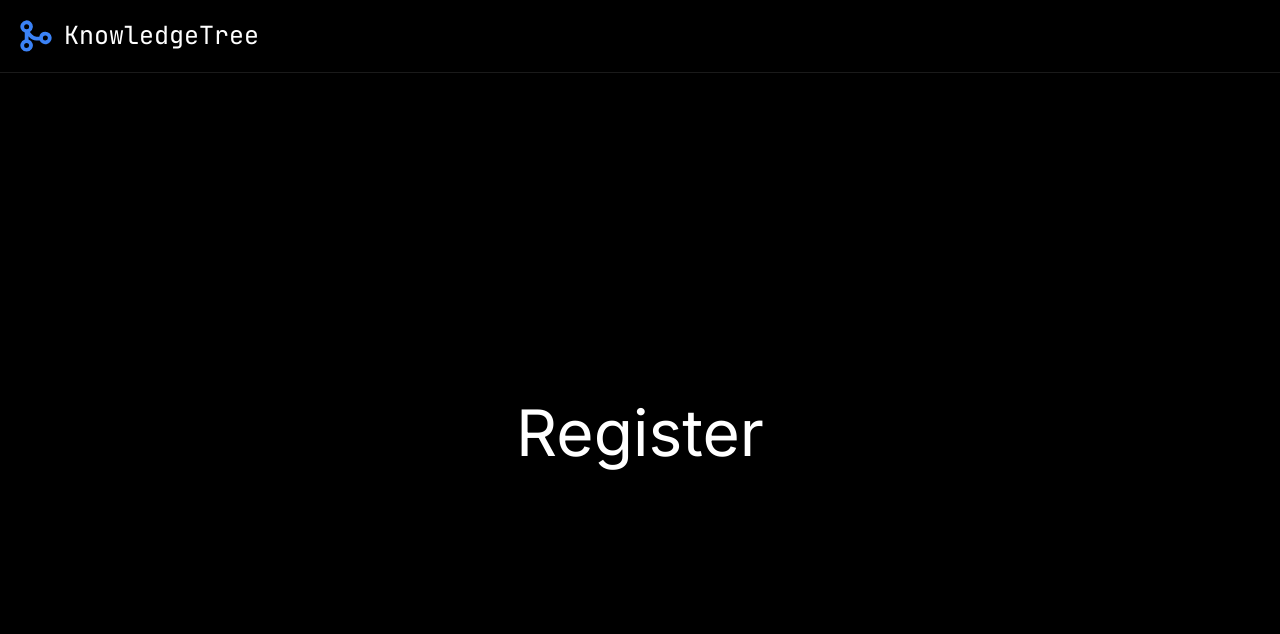
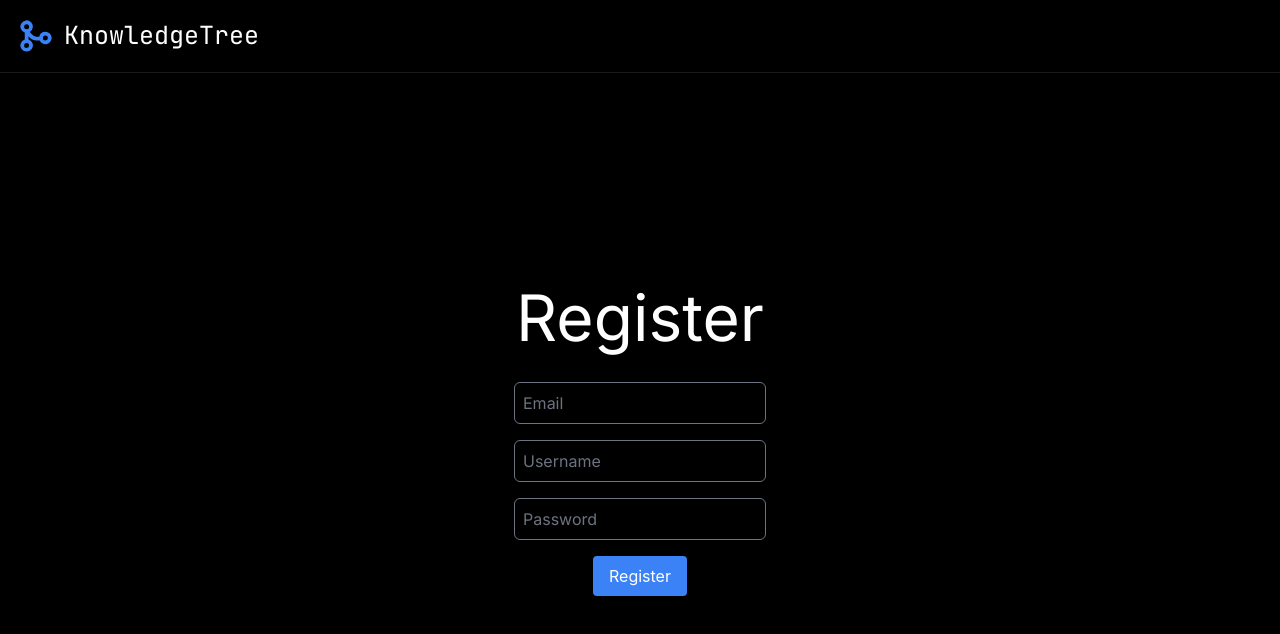
Before and after one commit to lsc27Hunter/knowledge-tree, a React (Vite) app in the folder client/: page /register in a window 1280 px wide. Shown: the top 634 px of the page. Built offline with nearby package versions, Linux system fonts and the light colour scheme.

Commit message:
more icons and components

```diff
--- a/client/src/components/ui/Button.tsx
+++ b/client/src/components/ui/Button.tsx
@@ -7,6 +7,7 @@ interface ButtonProps {
   textColor?: "white" | "primary-light-grey" | "accent";
   icon?: string;
   iconPosition?: "left" | "right";
+  iconSize?: string;
   to?: string;
 }
 
@@ -17,6 +18,7 @@ export function Button({
   textColor = "white",
   icon,
   iconPosition = "right",
+  iconSize = "w-4 h-4",
   to,
 }: ButtonProps) {
   const bgClasses = {
@@ -46,13 +48,13 @@ export function Button({
       className={`${bgClasses[color]} ${textClasses[textColor]} ${widthClasses[width]} py-2 px-4 rounded flex items-center gap-2`}
     >
       {icon && iconPosition === "left" && (
-        <img src={icon} alt="" className="w-4 h-4" />
+        <img src={icon} alt="" className={iconSize} />
       )}
 
       {text}
 
       {icon && iconPosition === "right" && (
-        <img src={icon} alt="" className="w-4 h-4" />
+        <img src={icon} alt="" className={iconSize} />
       )}
     </button>
   );
--- /dev/null
+++ b/client/src/components/ui/Input.tsx
@@ -0,0 +1,65 @@
+interface InputProps {
+  placeholderText: string;
+  width?: "fit" | "full";
+  color?: "accent" | "background" | "white";
+  textColor?: "white" | "primary-light-grey" | "accent";
+  icon?: string;
+  iconPosition?: "left" | "right";
+}
+
+export function Input({
+  placeholderText,
+  width = "fit",
+  color = "background",
+  textColor = "white",
+  icon,
+  iconPosition = "left",
+}: InputProps) {
+  const bgClasses = {
+    accent: "bg-accent",
+    background: "bg-background",
+    white: "bg-white",
+  };
+
+  const textClasses = {
+    white: "text-white",
+    "primary-light-grey": "text-primary-light-grey",
+    accent: "text-accent",
+  };
+
+  const widthClasses = {
+    fit: "w-fit",
+    full: "w-full",
+  };
+
+  const iconPaddingClass = icon
+    ? iconPosition === "left"
+      ? "pl-9"
+      : "pr-9"
+    : "";
+
+  return (
+    <div className="font-inter relative">
+      {icon && iconPosition === "left" && (
+        <img
+          src={icon}
+          alt=""
+          className="w-4 h-4 absolute left-3 top-1/2 -translate-y-1/2 pointer-events-none"
+        />
+      )}
+
+      <input
+        className={`${bgClasses[color]} ${textClasses[textColor]} ${widthClasses[width]} ${iconPaddingClass} border border-primary-light-grey rounded-md p-2 placeholder:text-primary-light-grey`}
+        placeholder={placeholderText}
+      />
+
+      {icon && iconPosition === "right" && (
+        <img
+          src={icon}
+          alt=""
+          className="w-4 h-4 absolute right-3 top-1/2 -translate-y-1/2 pointer-events-none"
+        />
+      )}
+    </div>
+  );
+}
--- a/client/src/components/ui/Navbar.tsx
+++ b/client/src/components/ui/Navbar.tsx
@@ -1,6 +1,9 @@
 import { Logo } from "./Logo";
 import { Link } from "react-router-dom";
 import { Button } from "./Button";
+
+import UploadIcon from "../../assets/upload-file.svg";
+import Person from "../../assets/PersonIcon.svg";
 
 interface NavbarProps {
   version: "Landing" | "Dashboard" | "Blank";
@@ -37,6 +40,17 @@ export function Navbar({ version }: NavbarProps) {
             width="fit"
             color="accent"
             textColor="white"
+            icon={UploadIcon}
+            iconPosition="right"
+          />
+          <Button
+            text=""
+            width="fit"
+            color="background"
+            textColor="primary-light-grey"
+            icon={Person}
+            iconPosition="right"
+            iconSize="w-8 h-8"
           />
         </div>
       ) : null}
--- a/client/src/pages/Login.tsx
+++ b/client/src/pages/Login.tsx
@@ -2,6 +2,7 @@ import React from "react";
 
 import { Navbar } from "../components/ui/Navbar";
 import { Button } from "../components/ui/Button";
+import { Input } from "../components/ui/Input";
 
 import GoogleIcon from "../assets/google-icon.svg";
 
@@ -21,6 +22,20 @@ const LoginPage: React.FC = () => {
           iconPosition="left"
         />
         <h2 className="font-inter text-primary-light-grey text-regular">OR</h2>
+        <Input
+          placeholderText="Email"
+          width="full"
+          color="background"
+          textColor="white"
+        />
+        <Input
+          placeholderText="Password"
+          width="full"
+          color="background"
+          textColor="white"
+        />
+
+        <Button text="Login" color="accent" textColor="white" to="/dashboard" />
         <div className="flex items-center">
           <span className="text-primary-light-grey">
             Don't have an account?
--- a/client/src/pages/Register.tsx
+++ b/client/src/pages/Register.tsx
@@ -1,14 +1,40 @@
 import React from "react";
 
 import { Navbar } from "../components/ui/Navbar";
+import { Input } from "../components/ui/Input";
+import { Button } from "../components/ui/Button";
 
 const RegisterPage: React.FC = () => {
   return (
     <div className="min-h-screen">
       <Navbar version="Blank" />
 
-      <div className="flex items-center justify-center h-[calc(100vh-80px)]">
+      <div className="flex flex-col items-center justify-center h-[calc(100vh-80px)] gap-4">
         <h1 className="font-inter text-white text-title-large">Register</h1>
+        <Input
+          placeholderText="Email"
+          width="fit"
+          color="background"
+          textColor="white"
+        />
+        <Input
+          placeholderText="Username"
+          width="fit"
+          color="background"
+          textColor="white"
+        />
+        <Input
+          placeholderText="Password"
+          width="fit"
+          color="background"
+          textColor="white"
+        />
+        <Button
+          text="Register"
+          color="accent"
+          textColor="white"
+          to="/dashboard"
+        />
       </div>
     </div>
   );
```
Also changed, not shown: client/src/assets/PersonIcon.svg (added), client/src/assets/upload-file.svg (added).
